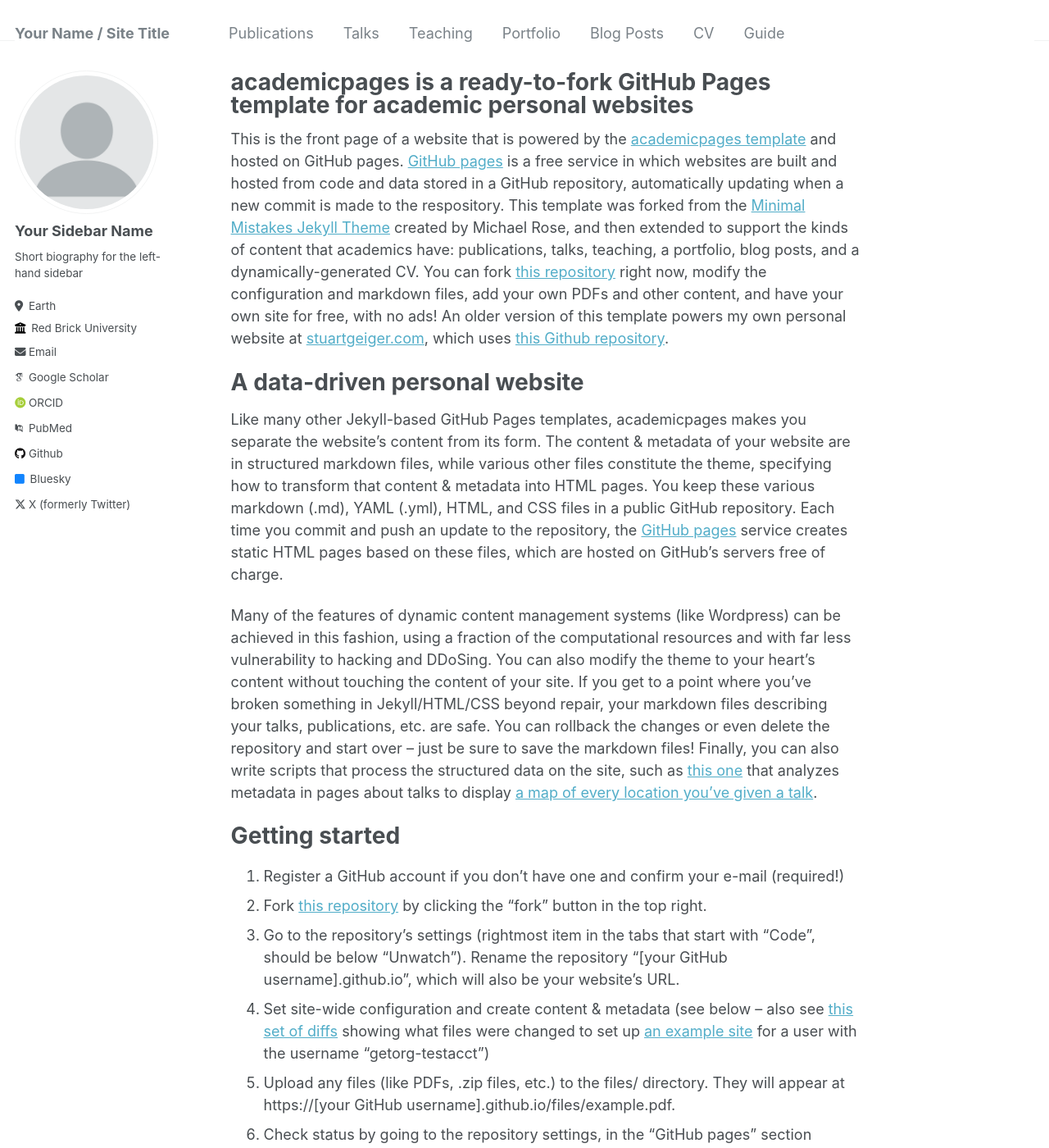
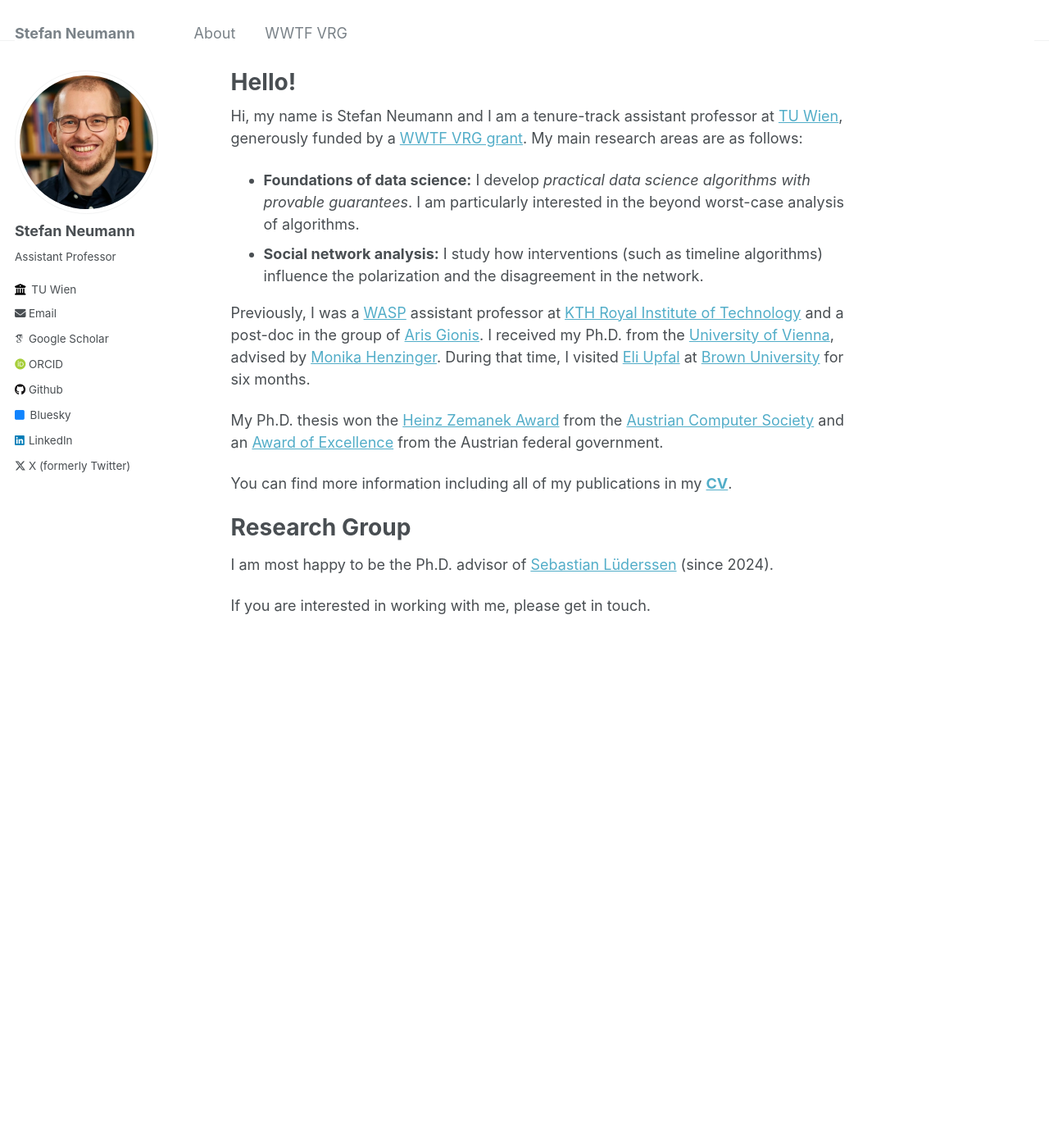
Before and after one commit to StefanResearch/StefanResearch.github.io, a Jekyll site: the page built from _pages/about.md, in a window 1280 px wide and 1400 px high. Shown: the whole window at 82% size. Built offline with Jekyll 4.4.1, drawn with Linux system fonts in a browser that asks for light colours; some web fonts are replaced; some of the changed text lies outside the part shown.

Commit message:
Initial commit.

```diff
--- /dev/null
+++ b/CNAME
@@ -0,0 +1 @@
+neumannstefan.com
--- a/_config.yml
+++ b/_config.yml
@@ -8,46 +8,46 @@
 
 # Basic Site Settings
 locale                   : "en-US"
-title                    : "Your Name / Site Title"
+title                    : "Stefan Neumann"
 title_separator          : "-"
-name                     : &name "Your Name"
+name                     : &name "Stefan Neumann"
 description              : &description "personal description"
-url                      : https://academicpages.github.io # the base hostname & protocol for your site e.g. "https://mmistakes.github.io"
+url                      : https://StefanResearch.github.io # the base hostname & protocol for your site e.g. "https://mmistakes.github.io"
 baseurl                  : "" # the subpath of your site, e.g. "/blog"
-repository               : "academicpages/academicpages.github.io"
+repository               : "StefanResearch/StefanResearch.github.io"
 
 # Site Author - The following control what appear as part of the author content on the side bar.
 #               If a field is blank the icon and link will not appear, otherwise it will be shown.
 #               Additional customization can be done by editing /_includes/author-profile.html
 author:
   # Biographic information
-  avatar           : "profile.png"
-  name             : "Your Sidebar Name"
+  avatar           : "1000px_NEUM (Photographer Fredrik Persson).jpg"
+  name             : "Stefan Neumann"
   pronouns         : # example: "she/her"
-  bio              : "Short biography for the left-hand sidebar"
-  location         : "Earth"
-  employer         : "Red Brick University"
+  bio              : "Assistant Professor"
+  location         : #"Earth"
+  employer         : "TU Wien"
   uri              : # URL
-  email            : "none@example.org"
+  email            : "stefan.neumann@tuwien.ac.at"
 
   # Academic websites
   arxiv            : # URL - Update with the correct link to your profile
-  googlescholar    : "https://scholar.google.com/citations?user=PS_CX0AAAAAJ"
+  googlescholar    : "https://scholar.google.at/citations?user=trYng_IAAAAJ"
   impactstory      : # URL
-  orcid            : "http://orcid.org/yourorcidurl"
-  pubmed           : "https://www.ncbi.nlm.nih.gov/pubmed/?term=john+snow"
+  orcid            : "http://orcid.org/0000-0002-3981-1500"
+  pubmed           : #
   researchgate     : # URL
 
   # Repositories and software development
   bitbucket        : # Username - Update with your username on the site
   codepen          : # Username
   dribbble         : # Username
-  github           : "academicpages"
+  github           : "stefanresearch"
   kaggle           : # Username
   stackoverflow    : # User number or user number and name (i.e., use "1" or "1/jeff-atwood")
 
   # Social media
-  bluesky          : "bsky.app" # Replace this with you Bluesky username
+  bluesky          : "stefanresearch.bsky.social" # Replace this with you Bluesky username
   facebook         : # Username
   flickr           : # Username
   foursquare       : # Username
@@ -56,7 +56,7 @@ author:
   keybase          : # Username
   instagram        : # Username
   lastfm           : # Username
-  linkedin         : # Username
+  linkedin         : "stefan-neumann-846a402" # Username
   mastodon         : # URL
   medium           : # URL
   pinterest        : # Username
@@ -64,7 +64,7 @@ author:
   steam            : # Username
   telegram         : # URL
   tumblr           : # Username
-  twitter          : "UniofOxford"  # Replace this with your X / Twitter handle
+  twitter          : "StefanResearch"  # Replace this with your X / Twitter handle
   vine             : # Username
   weibo            : # Username
   wikipedia        : # Username
--- a/_layouts/default.html
+++ b/_layouts/default.html
@@ -18,12 +18,14 @@ layout: compress
 
     {{ content }}
 
+{% comment %}
     <div class="page__footer">
       <footer>
         {% include footer/custom.html %}
         {% include footer.html %}
       </footer>
     </div>
+{% endcomment %}
 
     {% include scripts.html %}
 
--- a/_pages/about.md
+++ b/_pages/about.md
@@ -1,49 +1,39 @@
 ---
 permalink: /
-title: "academicpages is a ready-to-fork GitHub Pages template for academic personal websites"
+title: "Hello!"
 author_profile: true
 redirect_from:
   - /about/
   - /about.html
 ---
 
-This is the front page of a website that is powered by the [academicpages template](https://github.com/academicpages/academicpages.github.io) and hosted on GitHub pages. [GitHub pages](https://pages.github.com) is a free service in which websites are built and hosted from code and data stored in a GitHub repository, automatically updating when a new commit is made to the respository. This template was forked from the [Minimal Mistakes Jekyll Theme](https://mmistakes.github.io/minimal-mistakes/) created by Michael Rose, and then extended to support the kinds of content that academics have: publications, talks, teaching, a portfolio, blog posts, and a dynamically-generated CV. You can fork [this repository](https://github.com/academicpages/academicpages.github.io) right now, modify the configuration and markdown files, add your own PDFs and other content, and have your own site for free, with no ads! An older version of this template powers my own personal website at [stuartgeiger.com](http://stuartgeiger.com), which uses [this Github repository](https://github.com/staeiou/staeiou.github.io).
+Hi, my name is Stefan Neumann and I am a tenure-track assistant professor at [TU Wien](https://www.tuwien.at),
+generously funded by a [WWTF VRG grant](/vrg). My main research areas are as follows:
+* **Foundations of data science:** I develop *practical data science
+  algorithms with provable guarantees*. I am particularly interested in
+  the beyond worst-case analysis of algorithms.
+* **Social network analysis:** I study how interventions (such as timeline
+  algorithms) influence the polarization and the disagreement in the network.
 
-A data-driven personal website
+Previously, I was a [WASP](https://wasp-sweden.org) assistant professor at
+[KTH Royal Institute of Technology](https://www.kth.se)
+and a post-doc in the group of [Aris Gionis](https://www.kth.se/profile/argioni).
+I received my Ph.D. from the [University of Vienna](https://www.univie.ac.at),
+advised by [Monika Henzinger](https://ist.ac.at/en/research/henzinger_monika-group/).
+During that time, I visited [Eli Upfal](https://cs.brown.edu/people/eupfal/) at
+[Brown University](https://www.brown.edu) for six months.
+
+My Ph.D. thesis won the [Heinz Zemanek Award](https://www.ocg.at/hzp) from the
+[Austrian Computer Society](https://www.ocg.at/en) and an
+[Award of Excellence](https://www.bmbwf.gv.at/Ministerium/staatspreise-auszeichnungen/Staatspreise.html)
+from the Austrian federal government.
+
+You can find more information including all of my publications in my
+[**CV**]({{site.baseurl}}/files/CV_stefan.pdf).
+
+Research Group
 ======
-Like many other Jekyll-based GitHub Pages templates, academicpages makes you separate the website's content from its form. The content & metadata of your website are in structured markdown files, while various other files constitute the theme, specifying how to transform that content & metadata into HTML pages. You keep these various markdown (.md), YAML (.yml), HTML, and CSS files in a public GitHub repository. Each time you commit and push an update to the repository, the [GitHub pages](https://pages.github.com/) service creates static HTML pages based on these files, which are hosted on GitHub's servers free of charge.
+I am most happy to be the Ph.D. advisor of [Sebastian Lüderssen](https://informatics.tuwien.ac.at/people/sebastian-luederssen)
+(since 2024).
 
-Many of the features of dynamic content management systems (like Wordpress) can be achieved in this fashion, using a fraction of the computational resources and with far less vulnerability to hacking and DDoSing. You can also modify the theme to your heart's content without touching the content of your site. If you get to a point where you've broken something in Jekyll/HTML/CSS beyond repair, your markdown files describing your talks, publications, etc. are safe. You can rollback the changes or even delete the repository and start over -- just be sure to save the markdown files! Finally, you can also write scripts that process the structured data on the site, such as [this one](https://github.com/academicpages/academicpages.github.io/blob/master/talkmap.ipynb) that analyzes metadata in pages about talks to display [a map of every location you've given a talk](https://academicpages.github.io/talkmap.html).
-
-Getting started
-======
-1. Register a GitHub account if you don't have one and confirm your e-mail (required!)
-1. Fork [this repository](https://github.com/academicpages/academicpages.github.io) by clicking the "fork" button in the top right.
-1. Go to the repository's settings (rightmost item in the tabs that start with "Code", should be below "Unwatch"). Rename the repository "[your GitHub username].github.io", which will also be your website's URL.
-1. Set site-wide configuration and create content & metadata (see below -- also see [this set of diffs](http://archive.is/3TPas) showing what files were changed to set up [an example site](https://getorg-testacct.github.io) for a user with the username "getorg-testacct")
-1. Upload any files (like PDFs, .zip files, etc.) to the files/ directory. They will appear at https://[your GitHub username].github.io/files/example.pdf.
-1. Check status by going to the repository settings, in the "GitHub pages" section
-
-Site-wide configuration
-------
-The main configuration file for the site is in the base directory in [_config.yml](https://github.com/academicpages/academicpages.github.io/blob/master/_config.yml), which defines the content in the sidebars and other site-wide features. You will need to replace the default variables with ones about yourself and your site's github repository. The configuration file for the top menu is in [_data/navigation.yml](https://github.com/academicpages/academicpages.github.io/blob/master/_data/navigation.yml). For example, if you don't have a portfolio or blog posts, you can remove those items from that navigation.yml file to remove them from the header.
-
-Create content & metadata
-------
-For site content, there is one markdown file for each type of content, which are stored in directories like _publications, _talks, _posts, _teaching, or _pages. For example, each talk is a markdown file in the [_talks directory](https://github.com/academicpages/academicpages.github.io/tree/master/_talks). At the top of each markdown file is structured data in YAML about the talk, which the theme will parse to do lots of cool stuff. The same structured data about a talk is used to generate the list of talks on the [Talks page](https://academicpages.github.io/talks), each [individual page](https://academicpages.github.io/talks/2012-03-01-talk-1) for specific talks, the talks section for the [CV page](https://academicpages.github.io/cv), and the [map of places you've given a talk](https://academicpages.github.io/talkmap.html) (if you run this [python file](https://github.com/academicpages/academicpages.github.io/blob/master/talkmap.py) or [Jupyter notebook](https://github.com/academicpages/academicpages.github.io/blob/master/talkmap.ipynb), which creates the HTML for the map based on the contents of the _talks directory).
-
-**Markdown generator**
-
-I have also created [a set of Jupyter notebooks](https://github.com/academicpages/academicpages.github.io/tree/master/markdown_generator
-) that converts a CSV containing structured data about talks or presentations into individual markdown files that will be properly formatted for the academicpages template. The sample CSVs in that directory are the ones I used to create my own personal website at stuartgeiger.com. My usual workflow is that I keep a spreadsheet of my publications and talks, then run the code in these notebooks to generate the markdown files, then commit and push them to the GitHub repository.
-
-How to edit your site's GitHub repository
-------
-Many people use a git client to create files on their local computer and then push them to GitHub's servers. If you are not familiar with git, you can directly edit these configuration and markdown files directly in the github.com interface. Navigate to a file (like [this one](https://github.com/academicpages/academicpages.github.io/blob/master/_talks/2012-03-01-talk-1.md) and click the pencil icon in the top right of the content preview (to the right of the "Raw | Blame | History" buttons). You can delete a file by clicking the trashcan icon to the right of the pencil icon. You can also create new files or upload files by navigating to a directory and clicking the "Create new file" or "Upload files" buttons.
-
-Example: editing a markdown file for a talk
-![Editing a markdown file for a talk](/images/editing-talk.png)
-
-For more info
-------
-More info about configuring academicpages can be found in [the guide](https://academicpages.github.io/markdown/). The [guides for the Minimal Mistakes theme](https://mmistakes.github.io/minimal-mistakes/docs/configuration/) (which this theme was forked from) might also be helpful.
+If you are interested in working with me, please get in touch.
```
Also changed, not shown: _data/navigation.yml (+24 -18 lines), _pages/vrg.md (added, +36 -0 lines), images/1000px_NEUM (Photographer Fredrik Persson).jpg (added), 5 other files.
